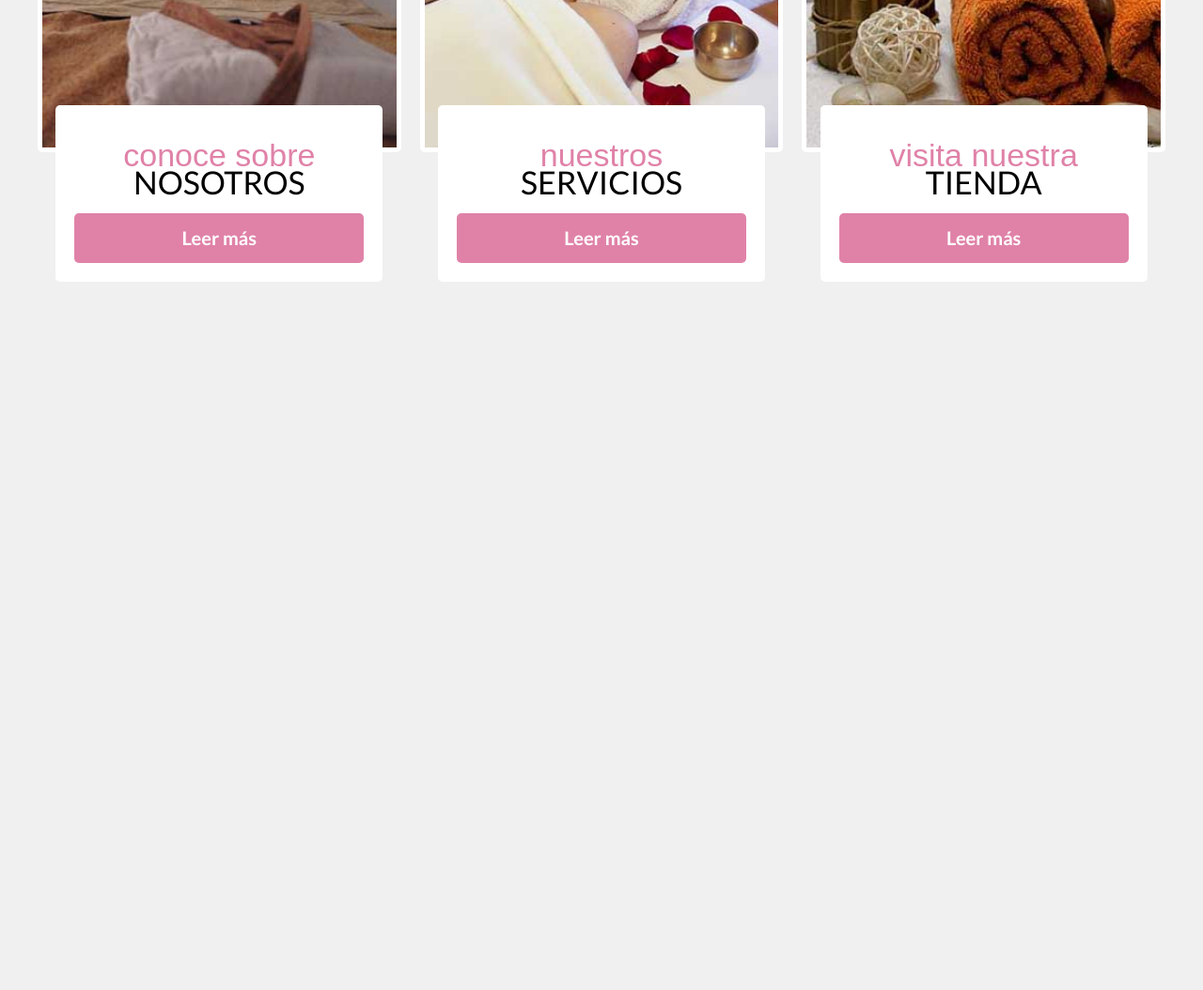
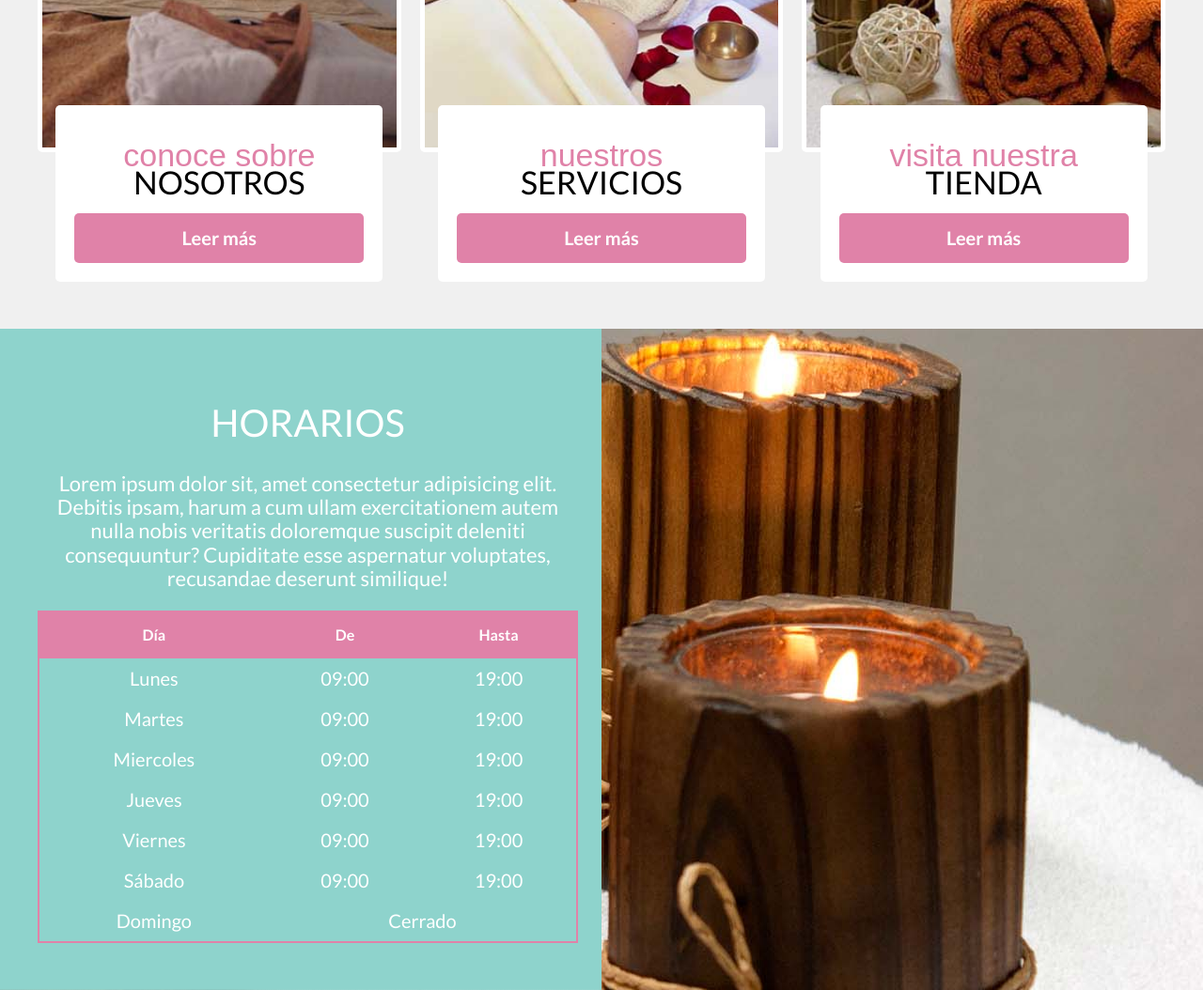
Before and after one commit to ElSantanax/CarolinaSpa, a website: page index.html in a window 1280 px wide. Shown: the part 1611-2665 px from the top of the page at 94% size. Before the commit the page ends 1911 px from the top, so only its background shows below. Drawn offline with nearby package versions, Linux system fonts and the light colour scheme; files that its build step writes are made by us from their sources; files whose address does not match are found by name; a web font is replaced by a local one.

Commit message:
Agrega sección de horarios en index.html, mejora mixins y SCSS para la presentación de horarios y tablas.

```diff
--- a/index.html
+++ b/index.html
@@ -95,6 +95,66 @@
             </div>
         </div>
     </section>
+
+    <section class="horario">
+        <div class="horario__grid contenedor">
+            <div class="horario__contenido">
+                <h3 class="horario__heading">Horarios</h3>
+                <p class="horario__texto">Lorem ipsum dolor sit, amet consectetur adipisicing elit. Debitis ipsam, harum
+                    a cum ullam exercitationem autem nulla nobis veritatis doloremque suscipit deleniti consequuntur?
+                    Cupiditate esse aspernatur voluptates, recusandae deserunt similique!
+                </p>
+
+                <table class="tabla">
+                    <thead class="tabla__thead">
+                        <tr>
+                            <th class="tabla__th">Día</th>
+                            <th class="tabla__th">De</th>
+                            <th class="tabla__th">Hasta</th>
+                        </tr>
+                    </thead>
+
+                    <tbody class="tabla__tbody">
+                        <tr class="tabla__tr">
+                            <td class="tabla__td">Lunes</td>
+                            <td class="tabla__td">09:00</td>
+                            <td class="tabla__td">19:00</td>
+                        </tr>
+                        <tr class="tabla__tr">
+                            <td class="tabla__td">Martes</td>
+                            <td class="tabla__td">09:00</td>
+                            <td class="tabla__td">19:00</td>
+                        </tr>
+                        <tr class="tabla__tr">
+                            <td class="tabla__td">Miercoles</td>
+                            <td class="tabla__td">09:00</td>
+                            <td class="tabla__td">19:00</td>
+                        </tr>
+                        <tr class="tabla__tr">
+                            <td class="tabla__td">Jueves</td>
+                            <td class="tabla__td">09:00</td>
+                            <td class="tabla__td">19:00</td>
+                        </tr>
+                        <tr class="tabla__tr">
+                            <td class="tabla__td">Viernes</td>
+                            <td class="tabla__td">09:00</td>
+                            <td class="tabla__td">19:00</td>
+                        </tr>
+                        <tr class="tabla__tr">
+                            <td class="tabla__td">Sábado</td>
+                            <td class="tabla__td">09:00</td>
+                            <td class="tabla__td">19:00</td>
+                        </tr>
+                        <tr class="tabla__tr">
+                            <td class="tabla__td">Domingo</td>
+                            <td class="tabla__td" colspan="2">Cerrado</td>
+                        </tr>
+                    </tbody>
+                </table>
+            </div>
+        </div>
+    </section>
+
 </body>
 
 </html>
--- a/src/scss/base/_mixins.scss
+++ b/src/scss/base/_mixins.scss
@@ -49,8 +49,6 @@
     }
 }
 
-// color.adjust($color, $lightness: -10%)
-
 @mixin grid($columnas, $espaciado ) {
     display: grid;
     gap: $espaciado;
@@ -73,3 +71,10 @@
         font-family: v.$fuentePrincipal;
     }
 }
+
+@mixin heading {
+    text-transform: uppercase;
+    text-align: center;
+    font-weight: 400;
+    font-size: 4rem;
+}
--- a/src/scss/ui/contenido/_cards.scss
+++ b/src/scss/ui/contenido/_cards.scss
@@ -2,6 +2,8 @@
 @use 'base/variables' as v;
 
 .cards {
+    margin-bottom: 5rem;
+
     &__grid {
         @include m.tablet {
             @include m.grid(3, 2rem)
@@ -12,6 +14,10 @@
 .card {
     max-width: 35rem;
     margin: 0 auto 2rem auto;
+
+    &:last-of-type {
+        margin-bottom: 0;
+    }
 
     @include m.tablet {
         max-width: unset;
--- /dev/null
+++ b/src/scss/ui/contenido/_horario.scss
@@ -0,0 +1,65 @@
+@use 'sass:color';
+@use 'base/mixins' as m;
+@use 'base/variables' as v;
+
+.horario {
+    background-image: linear-gradient(to bottom, v.$primario 0%, v.$primario 50%, transparent 50%), url('/build/img/bg_horarios.jpg');
+    background-repeat: no-repeat;
+    background-position: center, bottom center;
+
+    @include m.tablet {
+        background-image: linear-gradient(to right, v.$primario 0%, v.$primario 50%, transparent 50%), url('/build/img/bg_horarios.jpg');
+        grid-template-columns: repeat(2, 1fr);
+        background-position: center, top right;
+    }
+
+    &__grid {
+        display: grid;
+        grid-template-rows: repeat(2, 1fr);
+
+        @include m.tablet {
+            grid-template-rows: unset;
+            @include m.grid(2, 5rem)
+        }
+    }
+
+    &__contenido {
+        padding: 5rem 0;
+        color: v.$blanco;
+    }
+
+    &__heading {
+        @include m.heading;
+    }
+
+    &__texto {
+        font-size: 2.2rem;
+        text-align: center;
+    }
+}
+
+.tabla {
+    width: 100%;
+    border: .2rem solid v.$secundario;
+    text-align: center;
+    border-collapse: collapse; //eliminar el borde
+
+    &__thead {
+        background-color: v.$secundario;
+    }
+
+    &__th {
+        padding: 1.5rem;
+    }
+
+    &__td {
+        padding: 1rem;
+        font-size: 2rem;
+    }
+
+    &__tr {
+        &:hover {
+            background-color: color.adjust(v.$primario, $lightness: -5%);
+        }
+    }
+}
--- a/src/scss/ui/contenido/_index.scss
+++ b/src/scss/ui/contenido/_index.scss
@@ -1,2 +1,3 @@
 @forward 'bienvenida';
 @forward 'cards';
+@forward 'horario';
```
